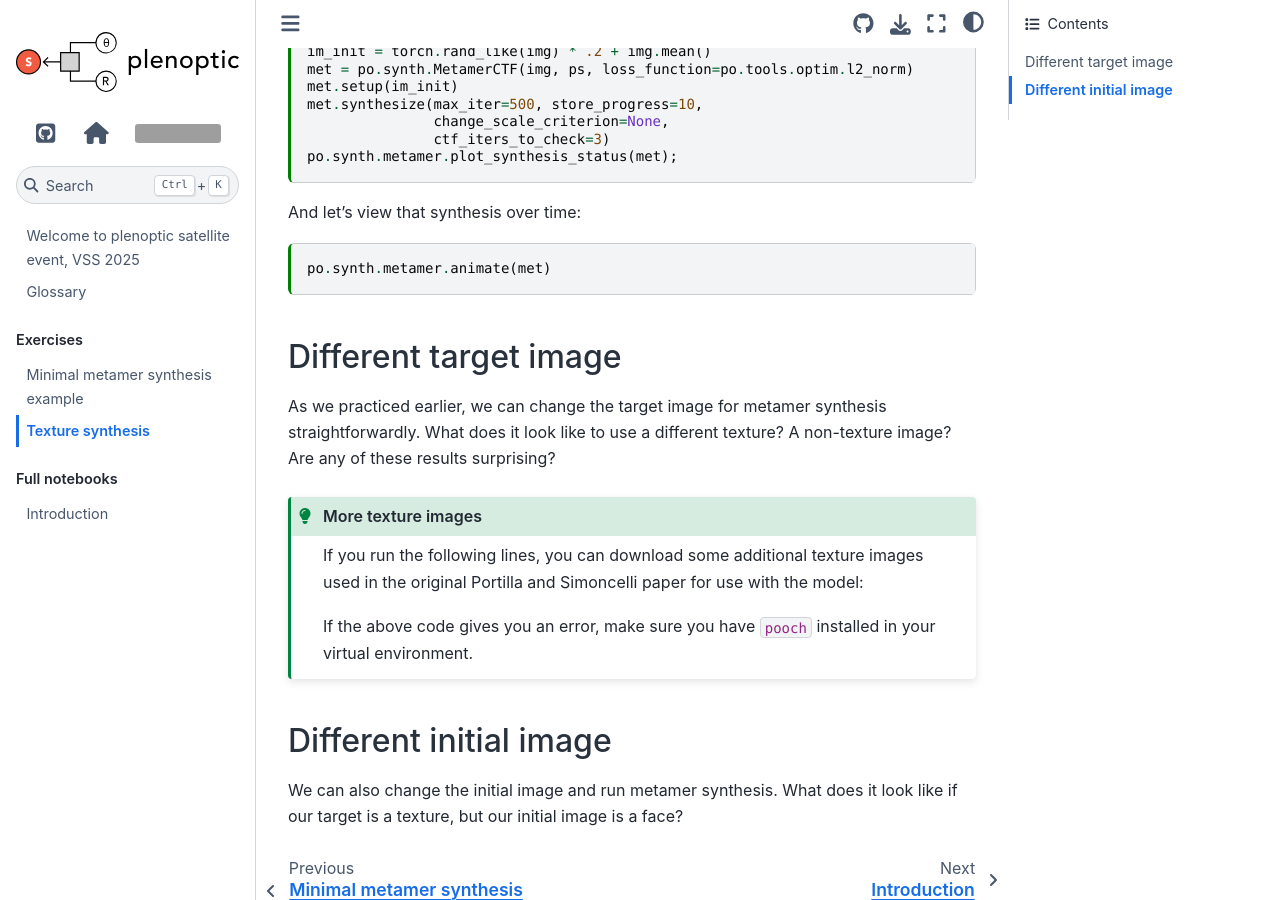
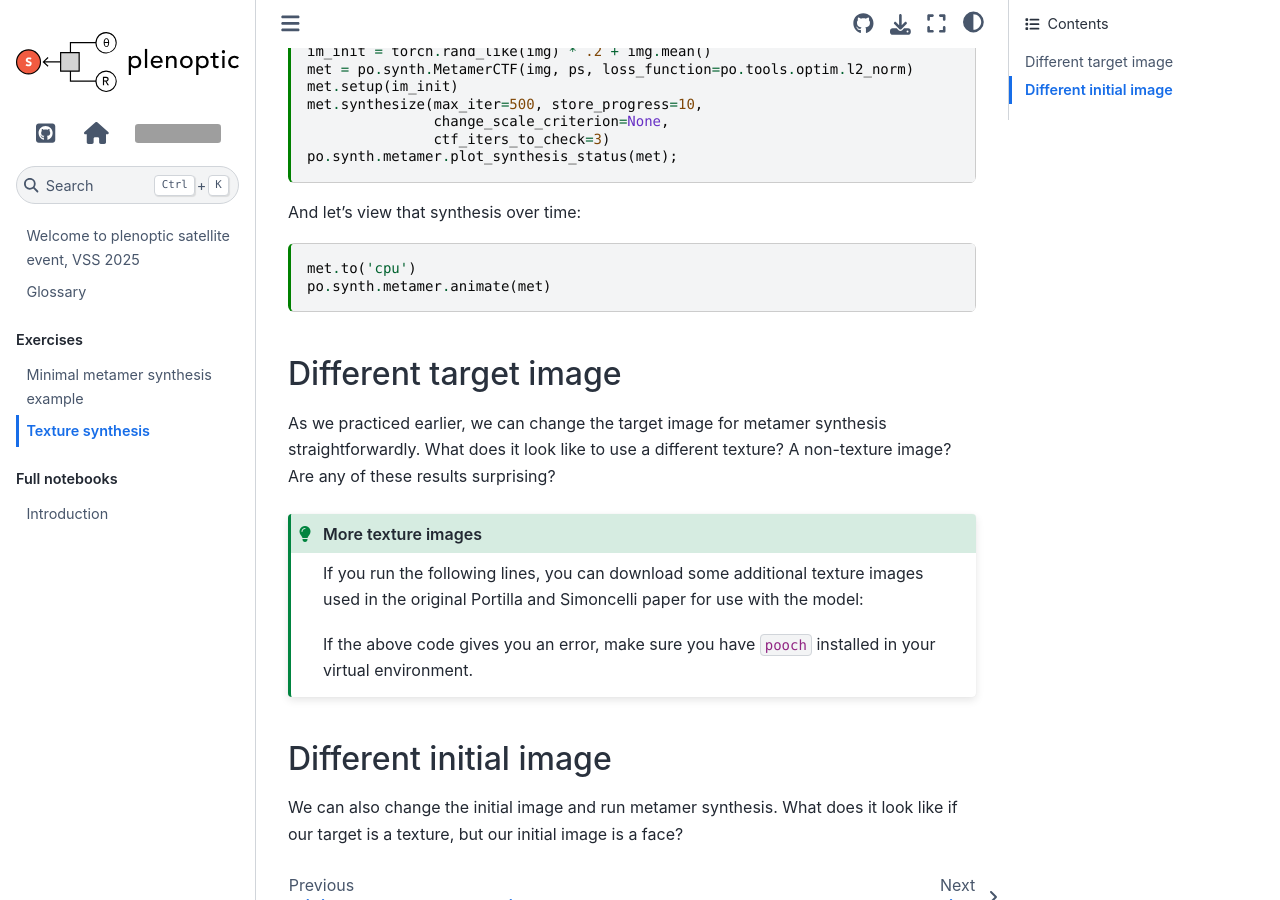
Before and after one commit to plenoptic-org/plenoptic-vss-2025, a Sphinx documentation site: the page built from docs/source/exercises/textures.md, in a window 1280 px wide and 900 px high, scrolled down 634 px. Built offline with Sphinx 7.4.7 and the Sphinx Book theme 1.1.4, drawn with Linux system fonts in a browser that asks for light colours; pages that are not in the unit, such as notebooks, are missing from menus; grey boxes are pictures that could not be loaded.

Commit message:
texture needs to be moved to cpu for anim right now

````diff
--- a/docs/source/exercises/textures.md
+++ b/docs/source/exercises/textures.md
@@ -46,6 +46,7 @@ po.synth.metamer.plot_synthesis_status(met);
 And let's view that synthesis over time:
 
 ```{code-cell} ipython3
+met.to('cpu')
 po.synth.metamer.animate(met)
 ```
 
````
